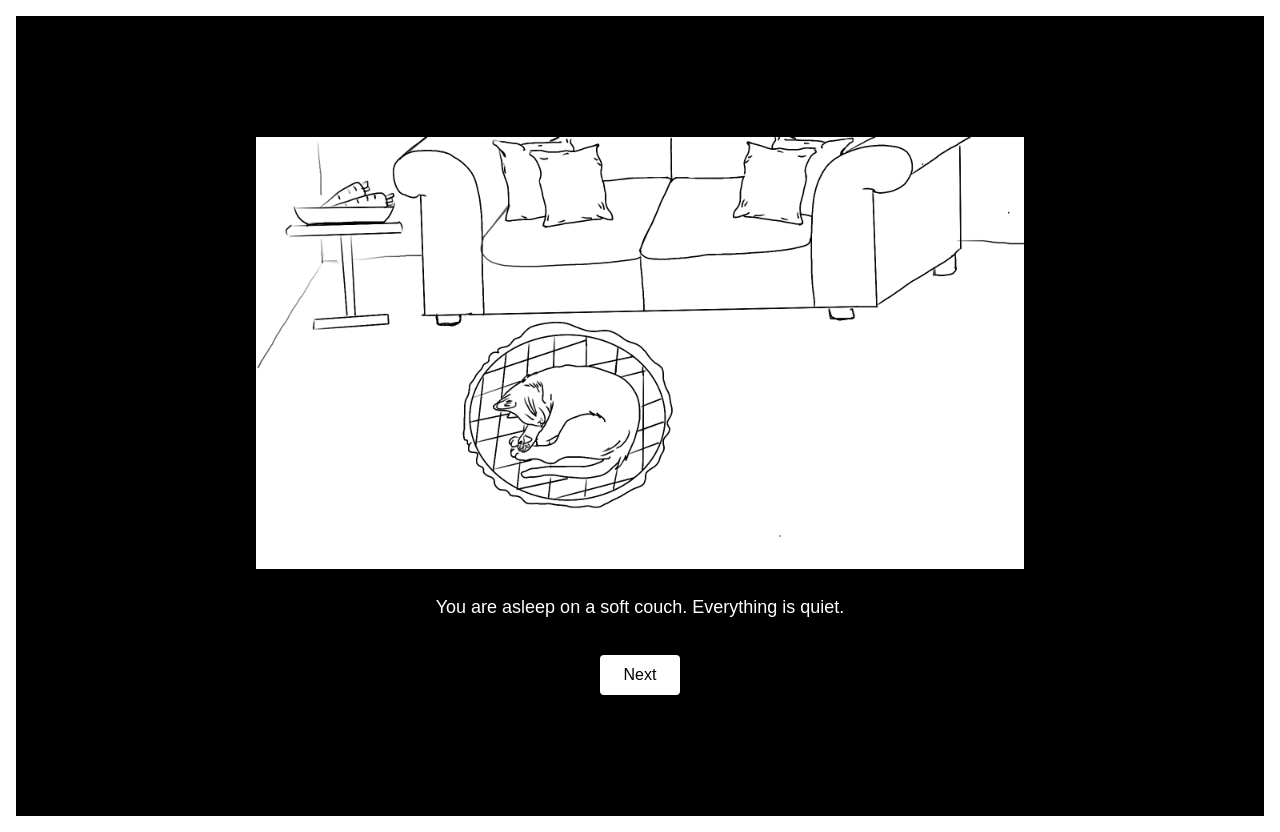
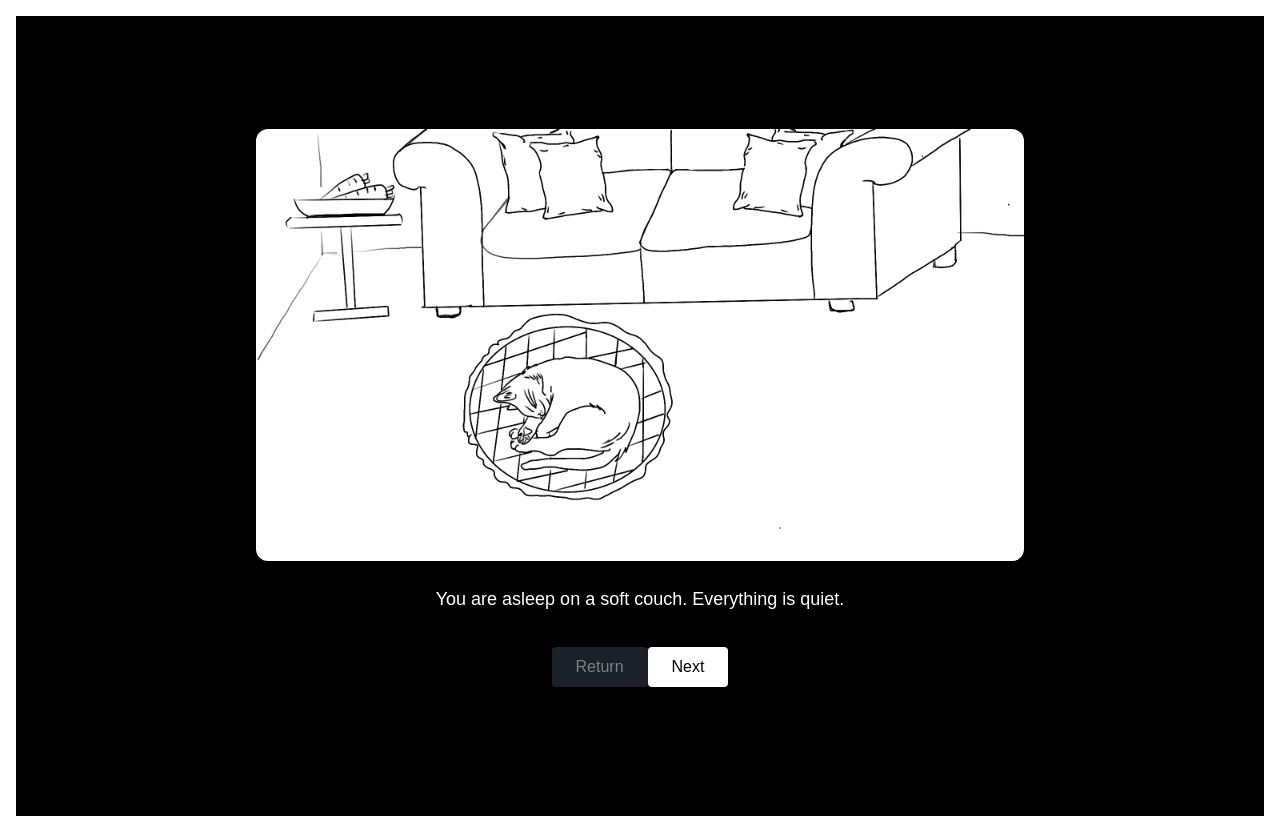
Before and after one commit to hihihien/kitty-minigame, a Next.js app in the folder kitty-miniproject/: page / in a window 1280 px wide. Built offline with nearby package versions, Linux system fonts and the light colour scheme.

Commit message:
add return option

```diff
--- a/kitty-miniproject/app/components/Game.tsx
+++ b/kitty-miniproject/app/components/Game.tsx
@@ -10,6 +10,7 @@ import Image from 'next/image';
 export default function Game (){
     const [currentSceneId, setCurrentSceneId] = useState('scene_1');
     const [stepIndex, setStepIndex] = useState(0);
+    const [history, setHistory] = useState<{ sceneId: string; stepIndex: number }[]>([]);
 
     const scene = scenes.find((s) => s.id === currentSceneId);
     const step = scene?.steps?.[stepIndex] || null;
@@ -21,12 +22,23 @@ export default function Game (){
         const isLastStep = stepIndex >= scene.steps.length - 1;
 
         if (!isLastStep) {
+            setHistory([...history, { sceneId: currentSceneId, stepIndex}]);
             setStepIndex(stepIndex + 1);
         } else if (scene.nextSceneId) {
+            setHistory([...history, { sceneId: currentSceneId, stepIndex }]);
             setCurrentSceneId(scene.nextSceneId);
             setStepIndex(0);
         }
         // do nothing if it's last step
+    };
+
+    const handleBack = () => {
+        const previous = history[history.length - 1];
+        if (!previous) return;
+
+        setCurrentSceneId(previous.sceneId);
+        setStepIndex(previous.stepIndex);
+        setHistory(history.slice(0,-1));
     };
 
     const handleChoice = (nextId: string) => {
@@ -47,7 +59,7 @@ export default function Game (){
                         alt={'Scene ${scene.id}'}
                         width={1920}
                         height={1080}
-                        className='w-full h-auto'
+                        className='w-full h-auto rounded-xl shadow-xl'
                     />
                 ) : (
                     <div className='w-full h-[400px] bg-gray-800 flex items-center justify-center'>
@@ -61,11 +73,19 @@ export default function Game (){
 
                 <div className='mt-8 space-y-4'>
                     {stepIndex < scene.steps.length - 1 || scene.nextSceneId ? (
-                        <button
-                            onClick={handleNext}
-                            className='bg-white text-black py-2 px-6 rounded hover:bg-gray-300 transition'
-                        >Next
-                        </button>
+                        <>
+                            <button
+                                onClick={handleBack}
+                                disabled={history.length === 0}
+                                className='bg-gray-700 text-white py-2 px-6 rounded hover:bg-gray-600 transition disabled:opacity-50'
+                            >Return
+                            </button>
+                            <button
+                                onClick={handleNext}
+                                className='bg-white text-black py-2 px-6 rounded hover:bg-gray-300 transition'
+                            >Next
+                            </button>
+                        </>
                     ) : scene.choices ? (
                         scene.choices.map((choice, index) => (
                             <button
```
